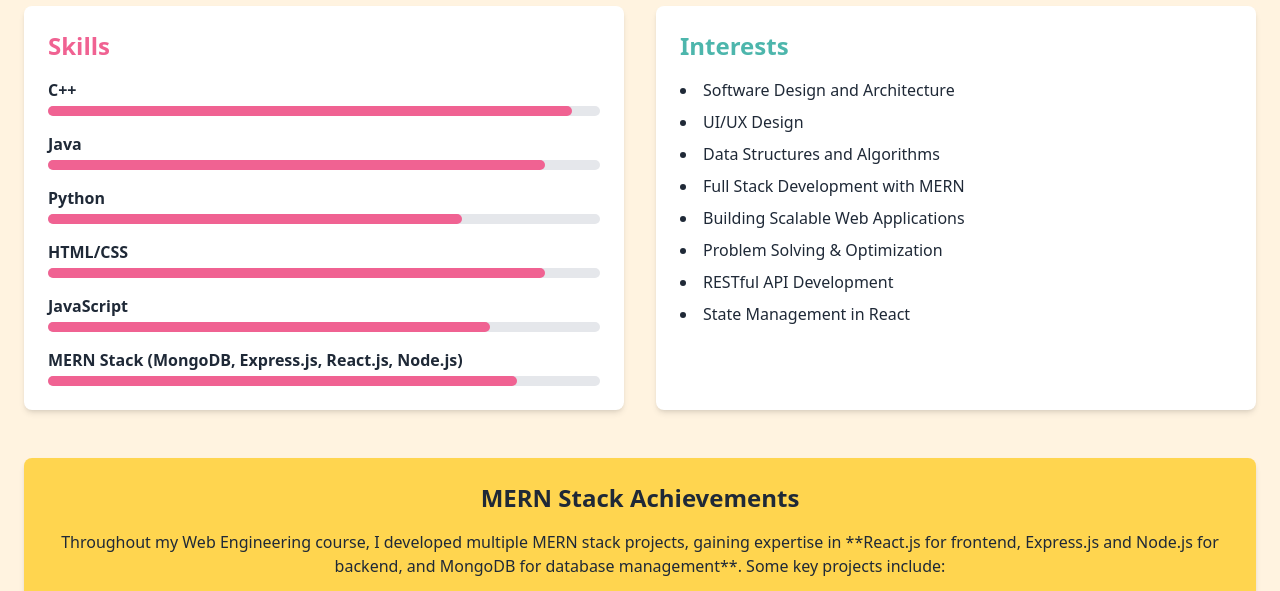
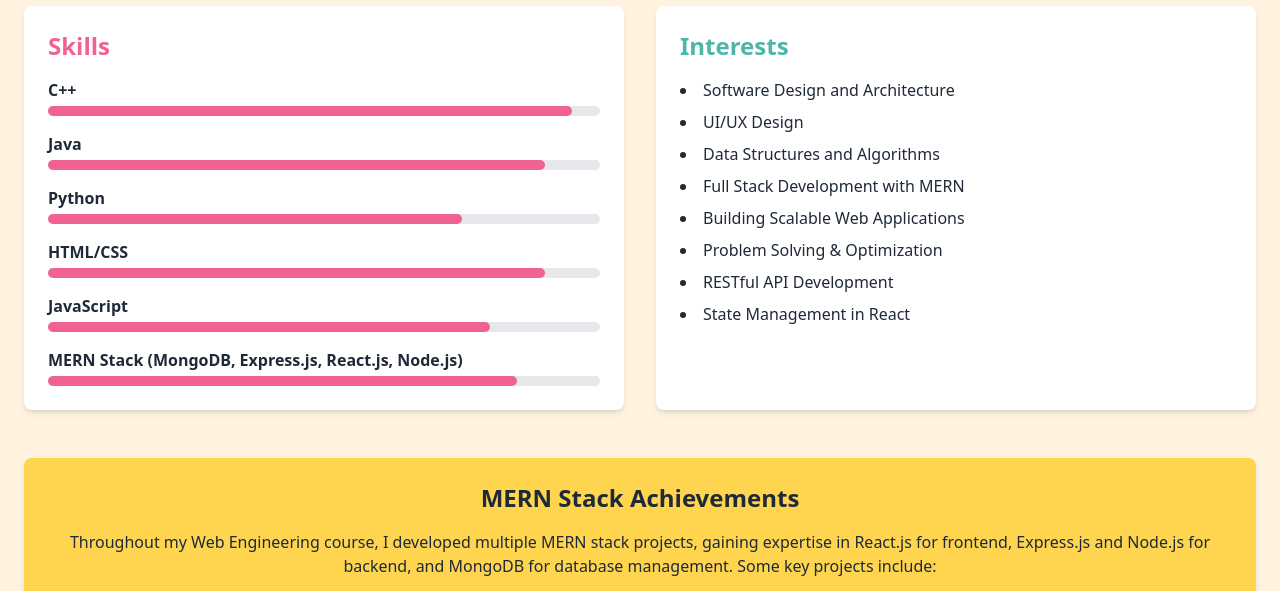
Before and after one commit to UmamaSaif/Portfolio, a plain HTML site: page skills-interests.html in a window 1280 px wide. Shown: the part 186-777 px from the top of the page. Drawn offline with nearby package versions, Linux system fonts and the light colour scheme.

Commit message:
Update skills-interests.html

```diff
--- a/skills-interests.html
+++ b/skills-interests.html
@@ -111,7 +111,7 @@
         <div class="mt-12 bg-accent rounded-lg shadow-md p-6">
         <h2 class="text-2xl font-bold mb-4 text-center">MERN Stack Achievements</h2>
         <p class="text-center">
-            Throughout my Web Engineering course, I developed multiple MERN stack projects, gaining expertise in **React.js for frontend, Express.js and Node.js for backend, and MongoDB for database management**.
+            Throughout my Web Engineering course, I developed multiple MERN stack projects, gaining expertise in React.js for frontend, Express.js and Node.js for backend, and MongoDB for database management.
             Some key projects include:
         </p>
         <ul class="list-disc list-inside mt-4 text-center">
```
